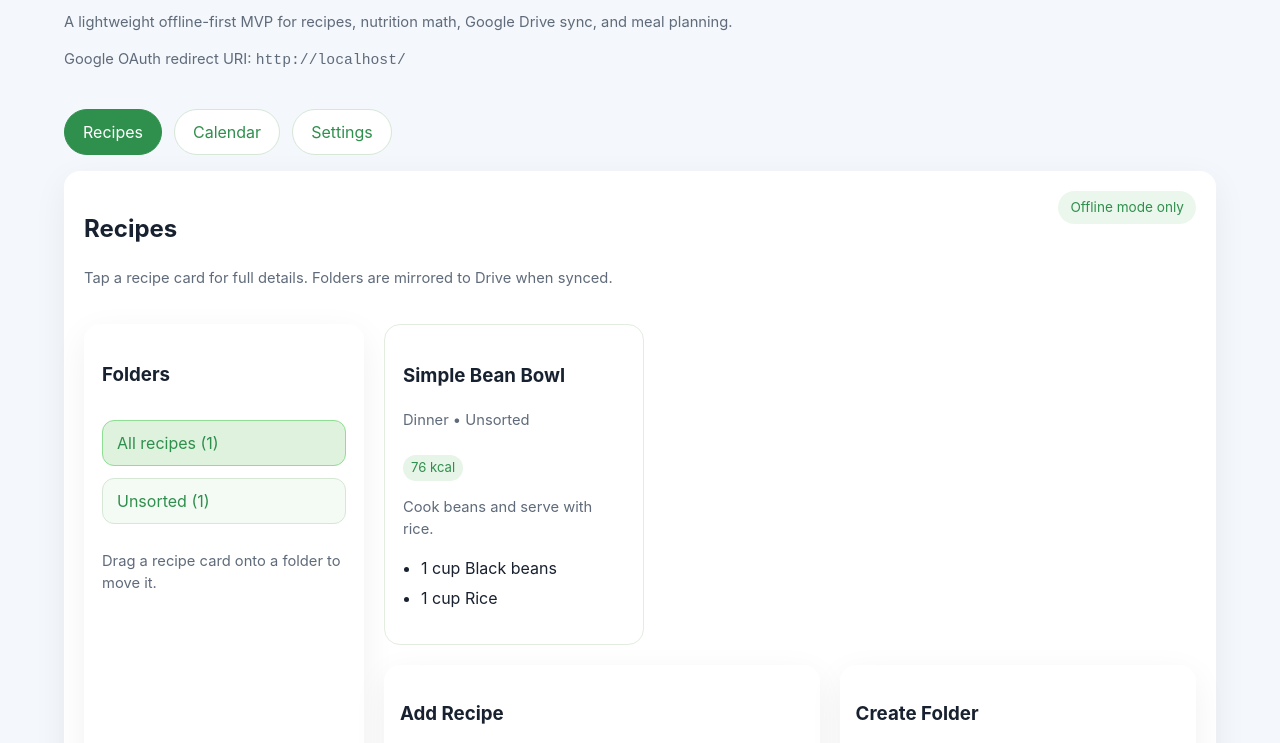
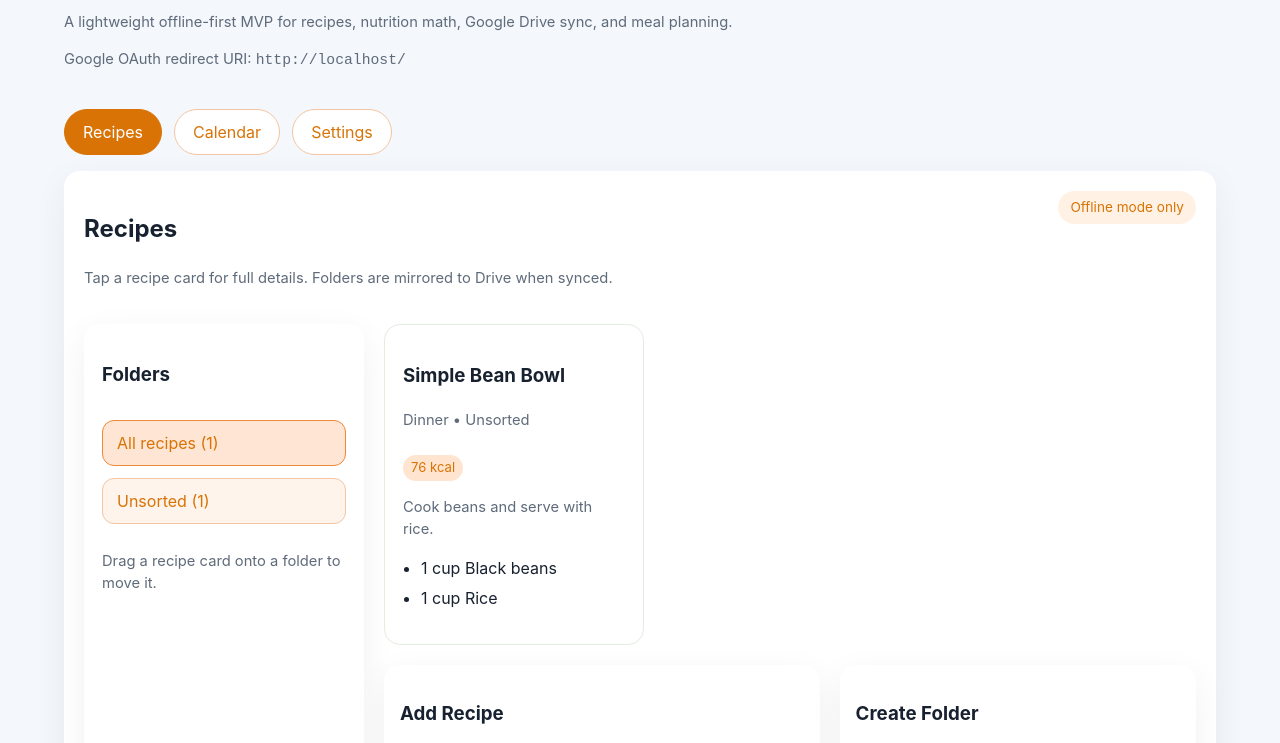
Before and after one commit to MisterGrapfruit/YARA, a website built with Vite: page index.html in a window 1280 px wide. Shown: the part 104-847 px from the top of the page. Built offline with nearby package versions, Linux system fonts and the light colour scheme.

Commit message:
Switch UI theme from green to orange

```diff
--- a/src/styles.css
+++ b/src/styles.css
@@ -18,9 +18,9 @@ header { margin-bottom: 24px; }
 .recipe-tab-layout { display: grid; gap: 20px; grid-template-columns: 280px 1fr; }
 .folder-column { padding: 18px; }
 .folder-sidebar { display: grid; gap: 12px; }
-.folder-filter, .folder-drop-target > .folder-filter { width: 100%; text-align: left; background: #f4fbf4; border: 1px solid #d6e7d6; padding: 10px 14px; border-radius: 12px; cursor: pointer; color: #2f8f4d; }
-.folder-filter.active, .folder-drop-target.active > .folder-filter { background: #def2dd; border-color: #8fde94; }
-.folder-drop-target.drag-over > .folder-filter { border-color: #2f8f4d; background: #e9f8ea; }
+.folder-filter, .folder-drop-target > .folder-filter { width: 100%; text-align: left; background: #fff4eb; border: 1px solid #f3c5a1; padding: 10px 14px; border-radius: 12px; cursor: pointer; color: #d97306; }
+.folder-filter.active, .folder-drop-target.active > .folder-filter { background: #ffe5d3; border-color: #ec8a39; }
+.folder-drop-target.drag-over > .folder-filter { border-color: #d97306; background: #fff0e3; }
 .recipe-column { display: grid; gap: 20px; }
 .recipe-grid { display: grid; gap: 16px; grid-template-columns: repeat(auto-fill, minmax(260px, 1fr)); }
 .recipe-card { border: 1px solid #e2eddf; border-radius: 16px; padding: 18px; background: #fff; cursor: pointer; transition: transform .2s ease, box-shadow .2s ease; }
@@ -41,27 +41,27 @@ header { margin-bottom: 24px; }
 .header-row { justify-content: space-between; align-items: flex-start; }
 .header-actions { display: flex; gap: 10px; align-items: center; flex-wrap: wrap; }
 .tabs { display: flex; gap: 12px; margin-bottom: 16px; flex-wrap: wrap; }
-.tab { border: 1px solid #d6e7d6; padding: 10px 18px; border-radius: 999px; background: white; cursor: pointer; color: #2f8f4d; transition: background .2s ease, border-color .2s ease; }
-.tab.active { background: #2f8f4d; color: white; border-color: #2f8f4d; }
+.tab { border: 1px solid #f3c5a1; padding: 10px 18px; border-radius: 999px; background: white; cursor: pointer; color: #d97306; transition: background .2s ease, border-color .2s ease; }
+.tab.active { background: #d97306; color: white; border-color: #d97306; }
 .small-card { padding: 16px; }
 .detail-view button { margin-bottom: 16px; }
 .recipe-card { border: 1px solid #e2eddf; border-radius: 16px; padding: 18px; background: #fff; cursor: pointer; transition: transform .2s ease, box-shadow .2s ease; }
 .recipe-card:hover { transform: translateY(-2px); box-shadow: 0 16px 30px rgba(0,0,0,.08); }
 .card-top-row { align-items: flex-start; }
-.event-card { border: 1px solid #e2eddf; border-radius: 12px; padding: 12px; margin-top: 10px; background: #f4fbf4; }
-.status-pill { display: inline-flex; align-items: center; padding: 6px 12px; border-radius: 999px; background: #ebf7ec; color: #2f8f4d; font-size: 0.85rem; }
+.event-card { border: 1px solid #fad2b8; border-radius: 12px; padding: 12px; margin-top: 10px; background: #fff2e6; }
+.status-pill { display: inline-flex; align-items: center; padding: 6px 12px; border-radius: 999px; background: #fff2e4; color: #d97306; font-size: 0.85rem; }
 form { display: grid; gap: 12px; }
 label { display: grid; gap: 6px; font-weight: 600; }
 input, select, textarea { border: 1px solid #d0d7e2; border-radius: 10px; padding: 10px 12px; }
 textarea { min-height: 100px; }
-button { border: none; border-radius: 999px; padding: 10px 16px; background: #2f8f4d; color: white; cursor: pointer; }
-button.secondary { background: #e6f4e8; color: #1f5d37; }
+button { border: none; border-radius: 999px; padding: 10px 16px; background: #d97306; color: white; cursor: pointer; }
+button.secondary { background: #fff0e3; color: #ad4f0a; }
 button.danger { background: #d9534f; }
 ul { padding-left: 18px; }
 li { margin-bottom: 6px; }
 .small { font-size: 0.92rem; color: #5f6b7a; }
 .muted { color: #607089; }
-.badge { display: inline-block; background: #e7f4e8; color: #2f8f4d; border-radius: 999px; padding: 3px 8px; font-size: 0.82rem; margin-right: 6px; }
+.badge { display: inline-block; background: #ffe5d0; color: #d97306; border-radius: 999px; padding: 3px 8px; font-size: 0.82rem; margin-right: 6px; }
 .row { display: flex; gap: 10px; flex-wrap: wrap; }
 .table { width: 100%; border-collapse: collapse; }
 .table th, .table td { border-bottom: 1px solid #e9edf4; padding: 8px 0; text-align: left; }
```
